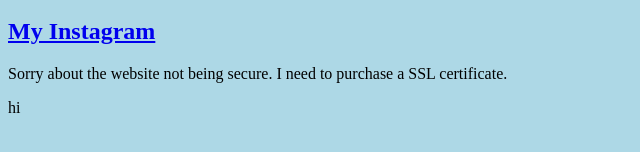
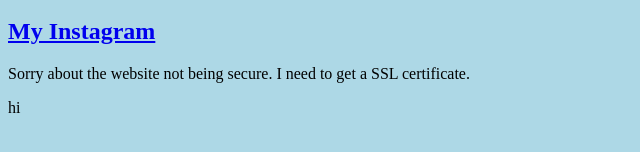
Before and after one commit to mariareccoppa/index.html, a plain HTML site: page index.html in a window 1280 px wide. Shown: the part 186-338 px from the top of the page, 0-640 px from the left. Drawn offline with Linux system fonts and the light colour scheme.

Commit message:
Update index.html

```diff
--- a/index.html
+++ b/index.html
@@ -14,7 +14,7 @@
             <p>My website is so cool omg. I have been working on this since</p>
             <p style="color:red;"><b><i>April 22, 2021</i></b></p>
             <a href="https://www.instagram.com/mariareccoppa/"><h2>My Instagram</h2></a>
-            <p>Sorry about the website not being secure. I need to purchase a SSL certificate. </p>
+            <p>Sorry about the website not being secure. I need to get a SSL certificate. </p>
         </main>
         <footer>
             <p>hi</p>
```
